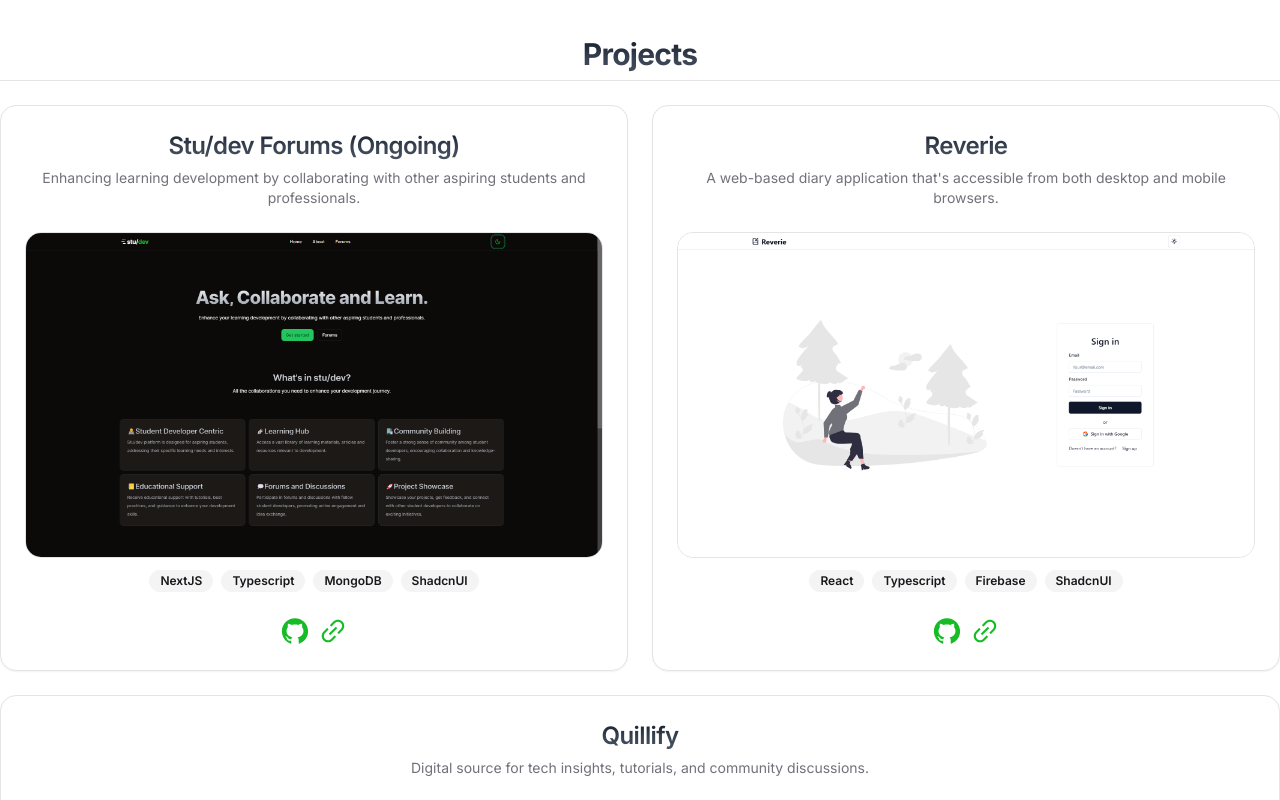
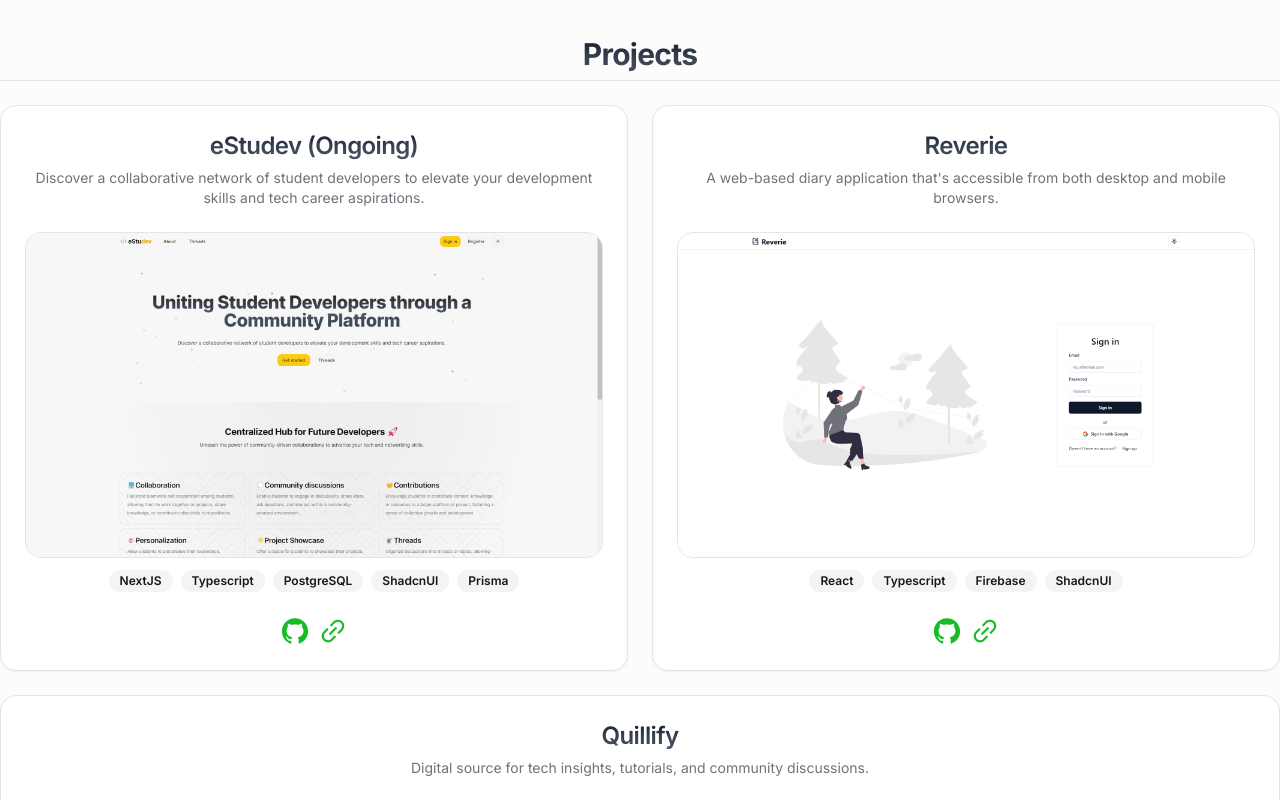
Before and after one commit to raishudesu/portfolio-nextjs, a Next.js app: page / in a window 1280 px wide. Shown: the part 920-1720 px from the top of the page. Built offline with nearby package versions, Linux system fonts and the light colour scheme.

Commit message:
updated projects

```diff
--- a/src/components/sections/projects/ProjectCard.tsx
+++ b/src/components/sections/projects/ProjectCard.tsx
@@ -49,6 +49,7 @@
           href={links.github}
           className="text-[#16BC25]"
           aria-label={`${links.github}`}
+          target="_blank"
         >
           <AiFillGithub size={30} />
         </Link>
@@ -56,6 +57,7 @@
           href={links.live}
           className="text-[#16BC25]"
           aria-label={`${links.live}`}
+          target="_blank"
         >
           <AiOutlineLink size={30} />
         </Link>
--- a/src/lib/data.ts
+++ b/src/lib/data.ts
@@ -1,17 +1,17 @@
 import reverie from "../assets/reverie.png";
 import quillify from "../assets/quillify.png";
-import studev from "../assets/studev.png";
+import estudev from "../assets/estudev.png";
 
 export const projects = [
   {
-    title: "Stu/dev Forums (Ongoing)",
+    title: "eStudev (Ongoing)",
     summary:
-      "Enhancing learning development by collaborating with other aspiring students and professionals.",
-    image: studev,
-    stack: ["NextJS", "Typescript", "MongoDB", "ShadcnUI"],
+      "Discover a collaborative network of student developers to elevate your development skills and tech career aspirations.",
+    image: estudev,
+    stack: ["NextJS", "Typescript", "PostgreSQL", "ShadcnUI", "Prisma"],
     links: {
-      github: "https://github.com/raishudesu/studev-forums",
-      live: "https://studev-forums.vercel.app",
+      github: "https://github.com/raishudesu/eStudev",
+      live: "https://estudev.vercel.app",
     },
   },
   {
--- a/src/styles/global.css
+++ b/src/styles/global.css
@@ -8,7 +8,7 @@
 
 @layer base {
   :root {
-    --background: 0 0% 100%;
+    --background: 0 0% 99%;
     --foreground: 240 10% 3.9%;
     --card: 0 0% 100%;
     --card-foreground: 240 10% 3.9%;
```
Also changed, not shown: src/assets/estudev.png (added), src/assets/studev.png (deleted).
